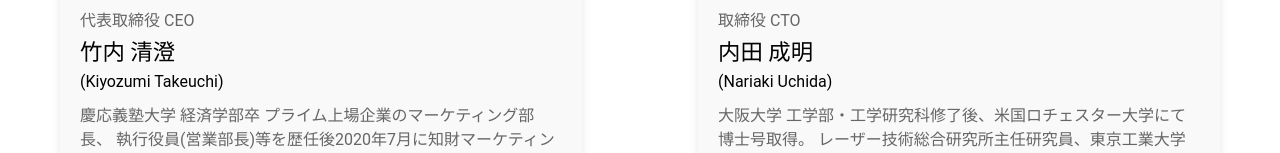
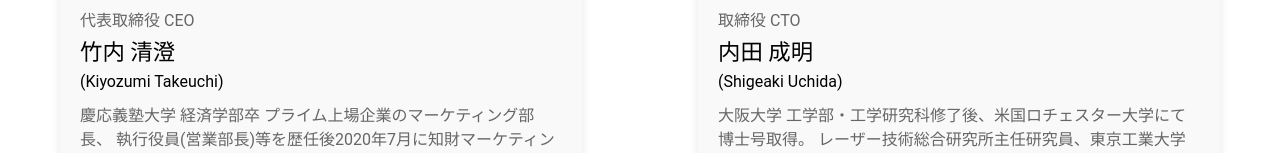
Before and after one commit to yukitchen01/coherent-systems, a Next.js app: page /about in a window 1280 px wide. Shown: the part 524-677 px from the top of the page. Built offline with nearby package versions, Linux system fonts and the light colour scheme; a web font is replaced by a local one.

Commit message:
Update page.tsx
fixed typo

```diff
--- a/app/about/page.tsx
+++ b/app/about/page.tsx
@@ -49,7 +49,7 @@ export default function About() {
           />
           <p>取締役 CTO</p>
           <h1>内田 成明</h1>
-          <h2>(Nariaki Uchida)</h2>
+          <h2>(Shigeaki Uchida)</h2>
           <p>大阪大学 工学部・工学研究科修了後、米国ロチェスター大学にて博士号取得。
             レーザー技術総合研究所主任研究員、東京工業大学特任教授、東京大学客員教授、光産業創成大学院大学
             客員教授、大阪大学招聘教授等を歴任。
```
